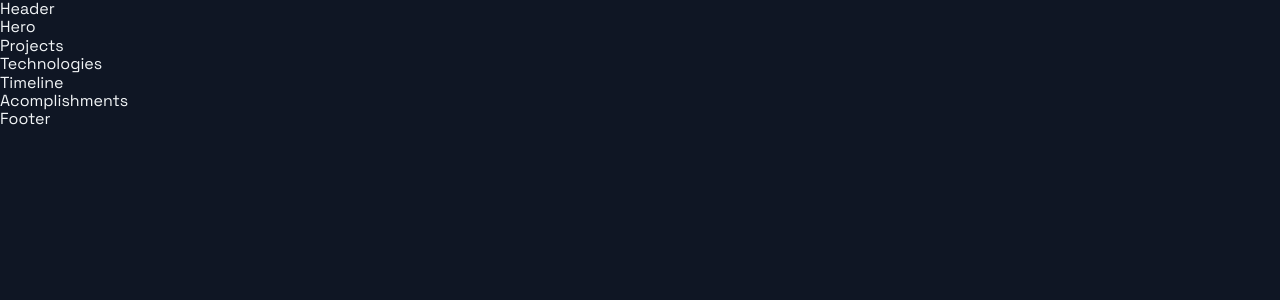
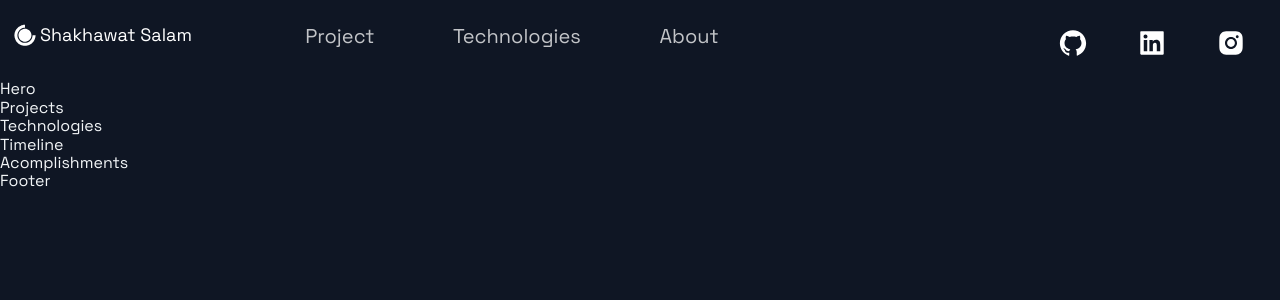
Before and after one commit to shakhawatsalam/My-portfolio, a Next.js app: page / in a window 1280 px wide. Shown: the top 300 px of the page. Built offline with nearby package versions, Linux system fonts and the light colour scheme.

Commit message:
header section is done

```diff
--- a/src/components/Header/Header.js
+++ b/src/components/Header/Header.js
@@ -3,12 +3,46 @@
 import { AiFillGithub, AiFillInstagram, AiFillLinkedin } from 'react-icons/ai';
 import { DiCssdeck } from 'react-icons/di';
 
-import { Container, Div1, Div2, Div3, NavLink, SocialIcons } from './HeaderStyles';
+import { Container, Div1, Div2, Div3, NavLink, SocialIcons, Span } from './HeaderStyles';
 
 const Header = () =>  (
-  <div>
-    Header
-  </div>
+  <Container>
+    <Div1>
+      <Link href='/'>
+        <a style={{ display: "flex", alignItems: "center", color: "white", marginBottom:"20px" }}>
+          <DiCssdeck size="3rem"/><Span>Shakhawat Salam</Span>
+        </a>
+      </Link>
+    </Div1>
+    <Div2>
+      <li>
+        <Link href="#project">
+          <NavLink>Project</NavLink>
+        </Link>
+        </li>
+      <li>
+        <Link href="#tech">
+          <NavLink>Technologies</NavLink>
+        </Link>
+        </li>
+      <li>
+        <Link href="#about">
+          <NavLink>About</NavLink>
+        </Link>
+        </li>
+    </Div2>
+    <Div3>
+      <SocialIcons target={"_blank"} href='https://github.com/shakhawatsalam'>
+        <AiFillGithub size="3rem"/>
+      </SocialIcons>
+      <SocialIcons target={"_blank"} href='https://www.linkedin.com/in/shakhawat-salam-5b1203240/'>
+        <AiFillLinkedin size="3rem"/>
+      </SocialIcons>
+      <SocialIcons target={"_blank"} href='https://github.com/shakhawatsalam'>
+        <AiFillInstagram size="3rem"/>
+      </SocialIcons>
+    </Div3>
+  </Container>
 );
 
 export default Header;
--- a/src/components/Header/HeaderStyles.js
+++ b/src/components/Header/HeaderStyles.js
@@ -16,6 +16,9 @@
     grid-column-gap: 0.5rem;
     grid-row-gap: 0.5rem;
   }
+`;
+export const Span = styled.span`
+  font-size: 1.8rem;
 `;
 export const Div1 = styled.div`
   grid-area: 1 / 1 / 2 / 2;
```
